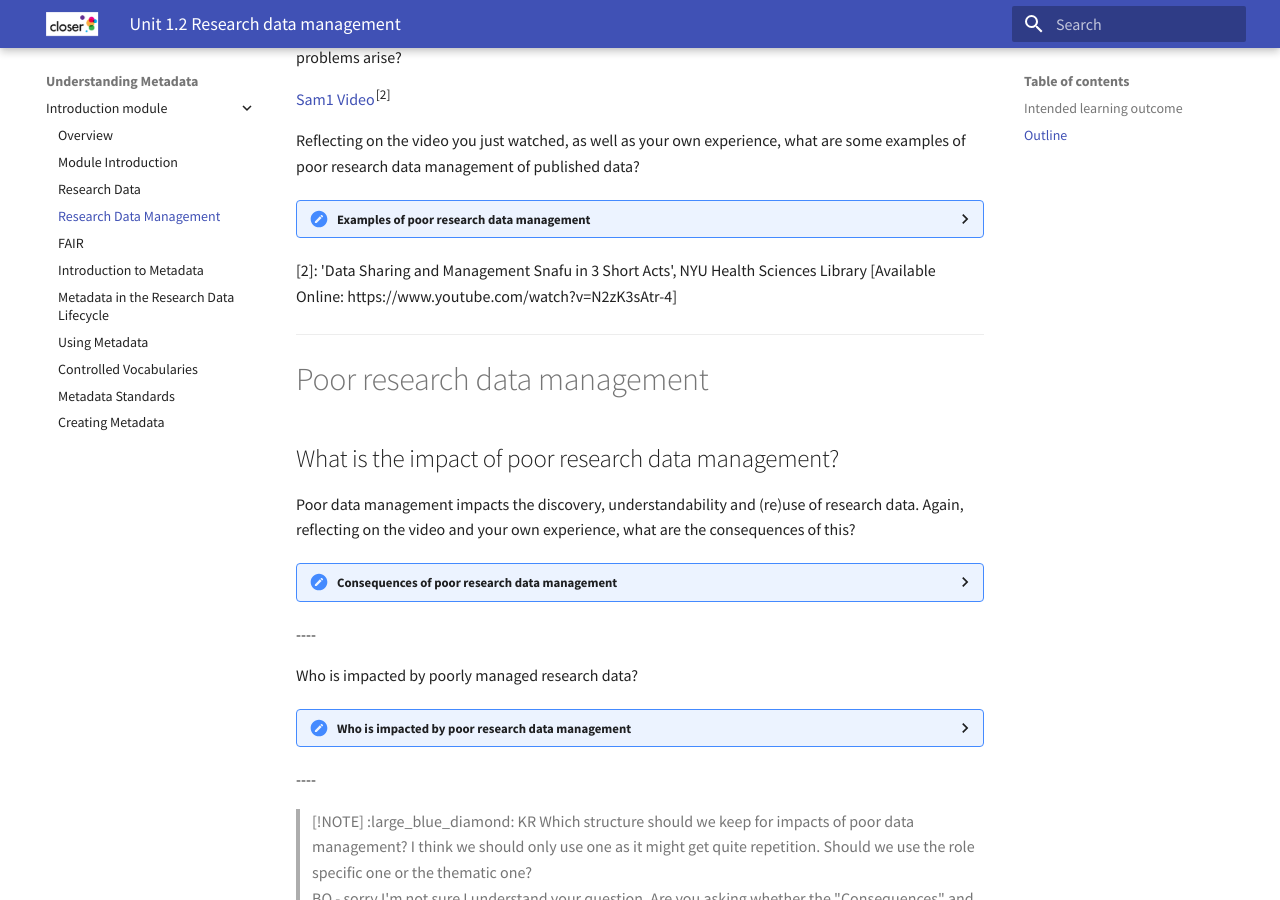
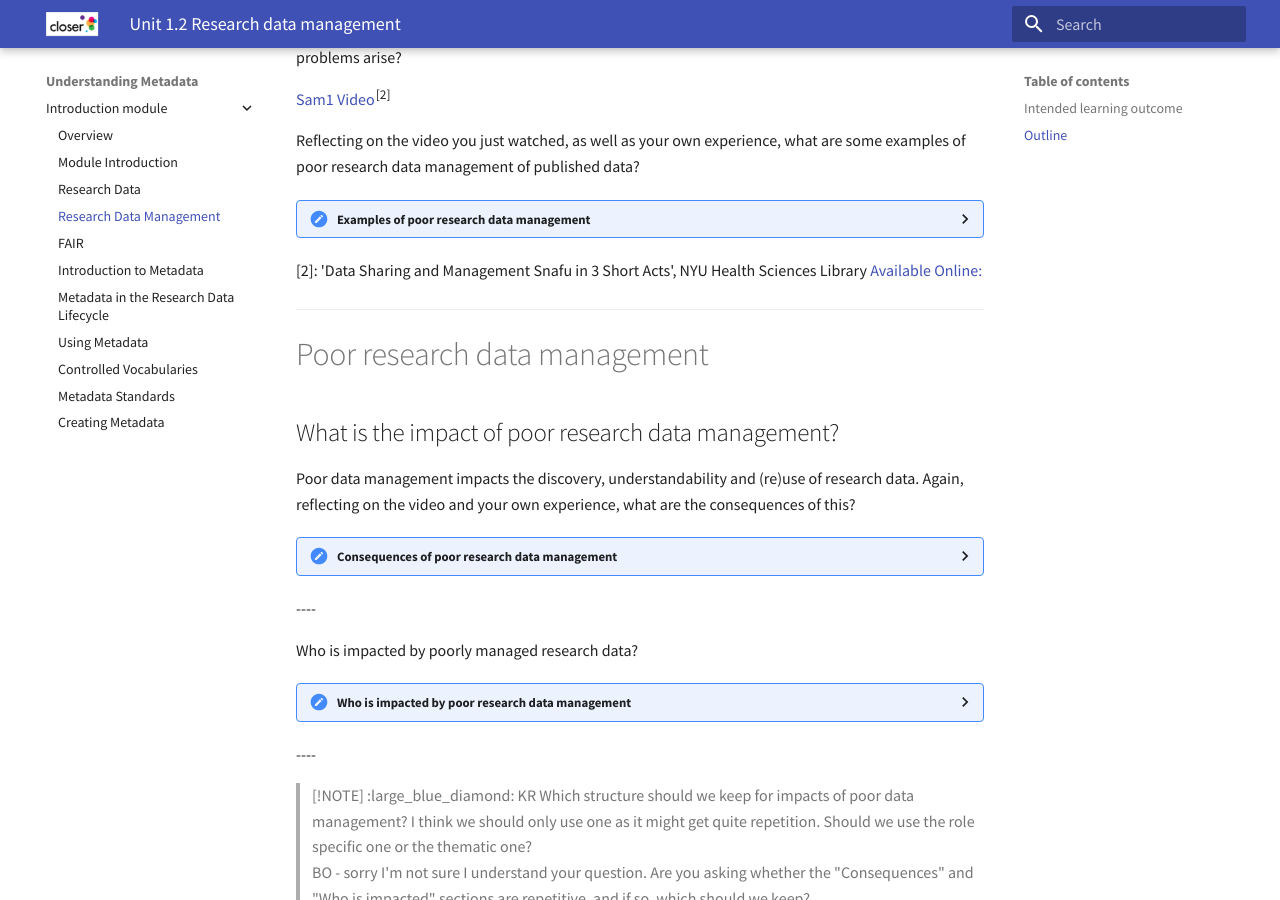
Before and after one commit to spuddybike/understanding-metadata, an MkDocs documentation site: the page built from docs/introduction/1.2 Research data management.md, in a window 1280 px wide and 900 px high, scrolled down 1175 px. Built offline with MkDocs 1.6.1 and Material for MkDocs 9.7.7, drawn with Linux system fonts in a browser that asks for light colours.

Commit message:
Update 1.2 Research data management.md

```diff
--- a/docs/introduction/1.2 Research data management.md
+++ b/docs/introduction/1.2 Research data management.md
@@ -64,7 +64,7 @@ Reflecting on the video you just watched, as well as your own experience, what a
 </ul>
 </details>
 
-[2]: 'Data Sharing and Management Snafu in 3 Short Acts', NYU Health Sciences Library [Available Online: https://www.youtube.com/watch?v=N2zK3sAtr-4]
+[2]: 'Data Sharing and Management Snafu in 3 Short Acts', NYU Health Sciences Library [Available Online:](https://www.youtube.com/watch?v=N2zK3sAtr-4)
 
 ---
 
```
